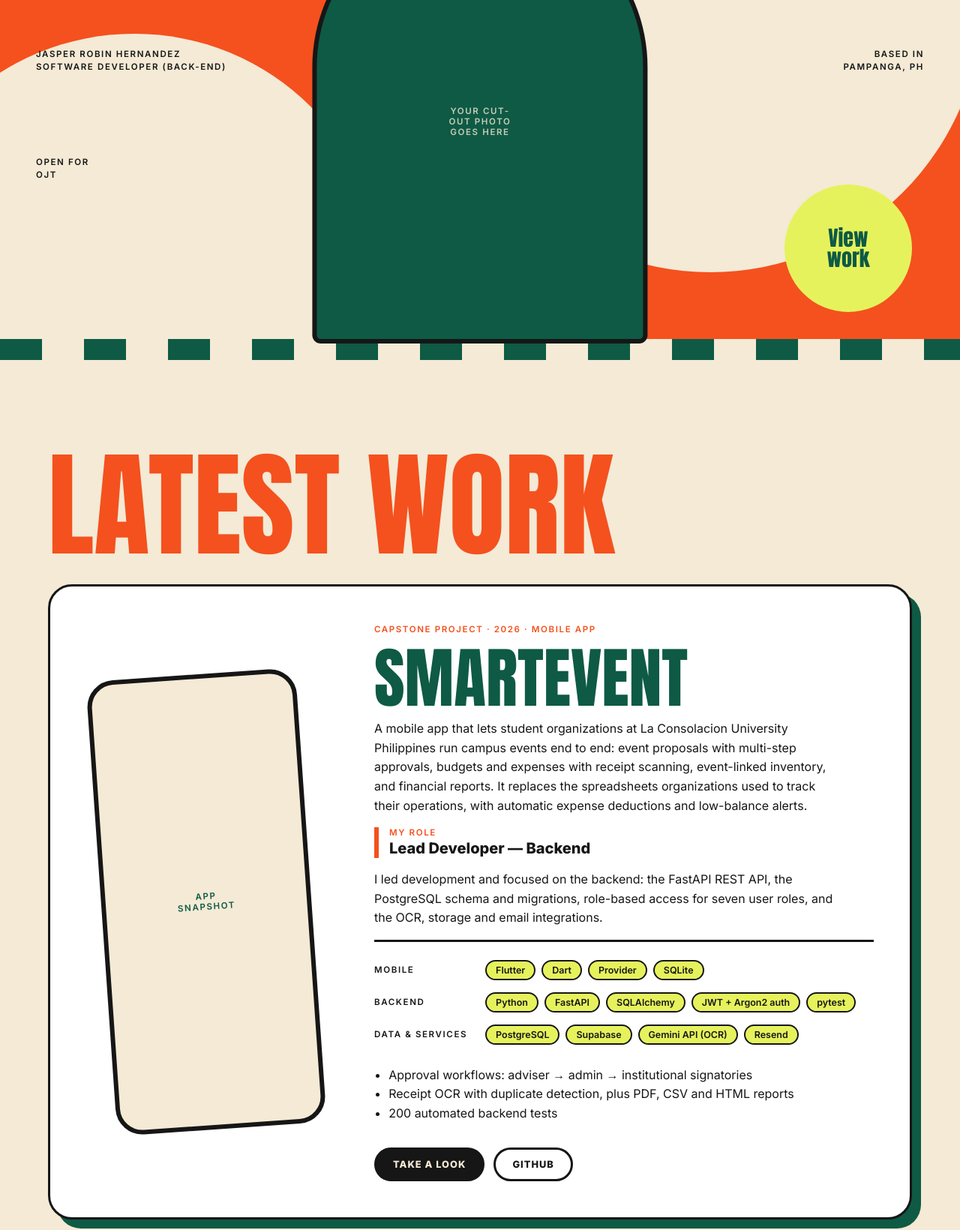
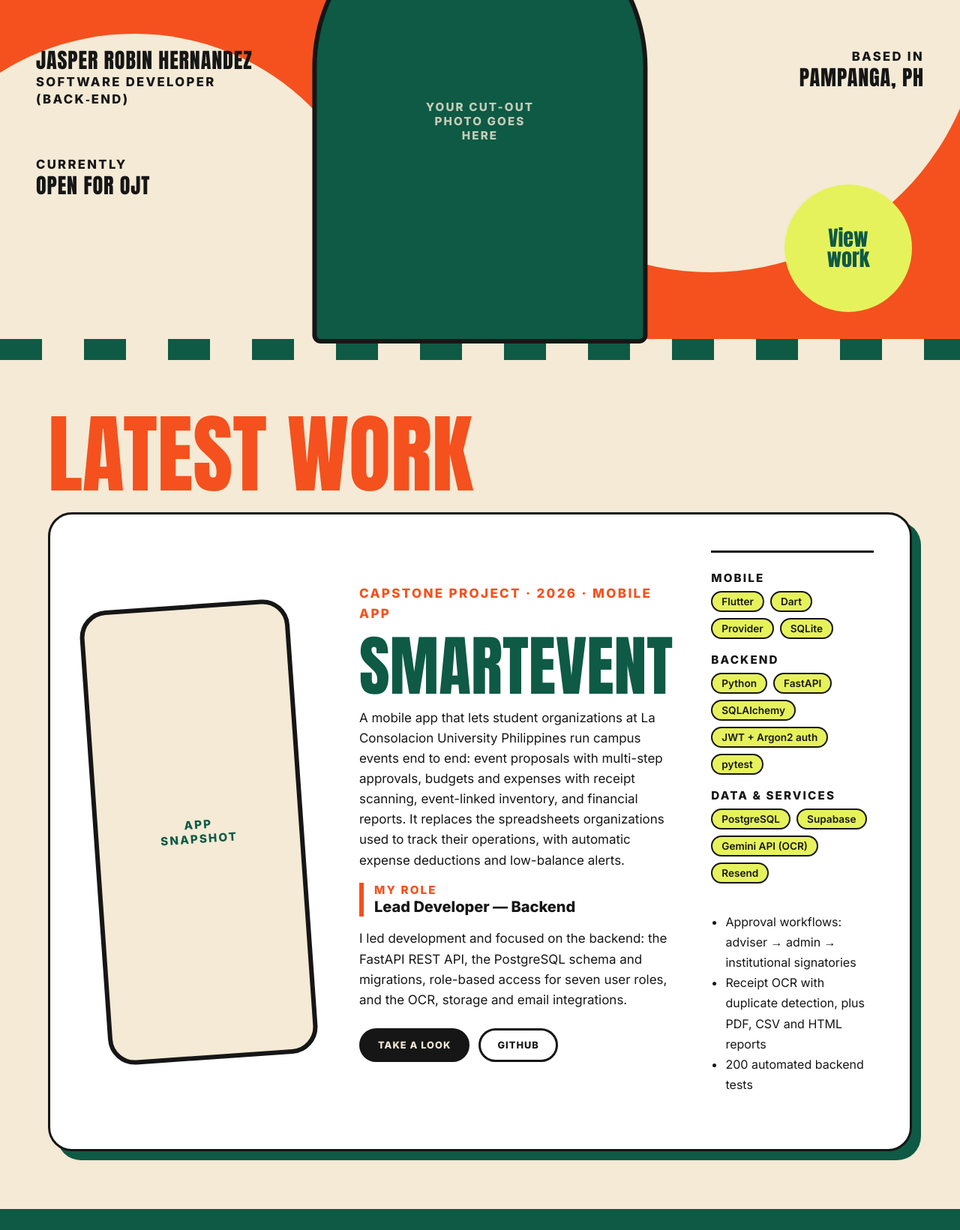
Before and after one commit to hrnndzzzz/MyPortfolio, a plain HTML site: page index.html in a window 1280 px wide. Shown: the part 320-1960 px from the top of the page at 75% size. Drawn offline with Linux system fonts and the light colour scheme.

Commit message:
Tighten spacing, enlarge small text, balance sections
- Cut section padding and title size so each section uses less empty space
- Scale up labels with screen size; hero captions get a bold display line
- Latest Work card splits into two text columns on wide screens
- Tech Stack groups wrap edge to edge; About and Overview use full width
- Hide the floating back-to-top button on the last section

```diff
--- a/index.html
+++ b/index.html
@@ -30,9 +30,9 @@
   <h1 class="display headline">Developer</h1>
   <div class="display headline on-blob" aria-hidden="true">Developer</div>
 
-  <p class="label side l1">Jasper Robin Hernandez<br>Software Developer (Back-end)</p>
-  <p class="label side l2">Open for<br>OJT</p>
-  <p class="label side r1">Based in<br>Pampanga, PH</p>
+  <p class="label side l1"><strong>Jasper Robin Hernandez</strong>Software Developer (Back&#8209;end)</p>
+  <p class="label side l2">Currently<strong>Open for OJT</strong></p>
+  <p class="label side r1">Based in<strong>Pampanga, PH</strong></p>
 
   <!-- shortcut: placeholder shape, swap for <img src="me.png" alt="Jasper Robin Hernandez"> (transparent cut-out) -->
   <div class="portrait" role="img" aria-label="Portrait placeholder"><span class="label">Your cut-out photo goes here</span></div>
@@ -49,11 +49,15 @@
         <div class="phone" role="img" aria-label="SmartEvent app screen placeholder"><span class="label">App snapshot</span></div>
       </div>
       <div class="featured-body">
+       <div class="featured-main">
         <p class="label featured-eyebrow">Capstone project · 2026 · Mobile app</p>
         <h3>SmartEvent</h3>
         <p>A mobile app that lets student organizations at La Consolacion University Philippines run campus events end to end: event proposals with multi-step approvals, budgets and expenses with receipt scanning, event-linked inventory, and financial reports. It replaces the spreadsheets organizations used to track their operations, with automatic expense deductions and low-balance alerts.</p>
         <p class="role"><span class="label">My role</span>Lead Developer — Backend</p>
         <p>I led development and focused on the backend: the FastAPI REST API, the PostgreSQL schema and migrations, role-based access for seven user roles, and the OCR, storage and email integrations.</p>
+        <div class="card-links"><a class="btn dark" href="smartevent.html">Take A Look</a><a class="btn light" href="#">GitHub</a></div>
+       </div>
+       <div class="featured-side">
         <dl class="facts">
           <dt class="label">Mobile</dt><dd><ul class="tags"><li>Flutter</li><li>Dart</li><li>Provider</li><li>SQLite</li></ul></dd>
           <dt class="label">Backend</dt><dd><ul class="tags"><li>Python</li><li>FastAPI</li><li>SQLAlchemy</li><li>JWT + Argon2 auth</li><li>pytest</li></ul></dd>
@@ -64,7 +68,7 @@
           <li>Receipt OCR with duplicate detection, plus PDF, CSV and HTML reports</li>
           <li>200 automated backend tests</li>
         </ul>
-        <div class="card-links"><a class="btn dark" href="smartevent.html">Take A Look</a><a class="btn light" href="#">GitHub</a></div>
+       </div>
       </div>
     </article>
   </section>
@@ -173,7 +177,9 @@
   viewer.querySelector('button').addEventListener('click', () => viewer.close());
   viewer.addEventListener('click', e => { if (e.target === viewer) viewer.close(); });
   const toTop = document.querySelector('.to-top');
-  addEventListener('scroll', () => toTop.classList.toggle('show', scrollY > innerHeight * .6), { passive: true });
+  // hidden at the top and on the last section, where the footer has its own Back to top link
+  const lastSection = document.getElementById('contact');
+  addEventListener('scroll', () => toTop.classList.toggle('show', scrollY > innerHeight * .6 && lastSection.getBoundingClientRect().top > innerHeight * .5), { passive: true });
   const nav = document.querySelector('nav'), btn = nav.querySelector('.menu-btn');
   btn.addEventListener('click', () => btn.setAttribute('aria-expanded', nav.classList.toggle('open')));
   nav.querySelectorAll('ul a').forEach(a => a.addEventListener('click', () => { nav.classList.remove('open'); btn.setAttribute('aria-expanded', false); }));
--- a/styles.css
+++ b/styles.css
@@ -14,7 +14,7 @@ html { scroll-behavior: smooth; }
 body { font-family: var(--sans); color: var(--ink); background: var(--orange); overflow-x: hidden; }
 a { color: inherit; }
 :focus-visible { outline: 3px solid var(--ink); outline-offset: 3px; border-radius: 4px; }
-.label { font-size: .72rem; font-weight: 600; letter-spacing: .14em; text-transform: uppercase; }
+.label { font-size: clamp(.78rem, .68rem + .35vw, .95rem); font-weight: 700; letter-spacing: .14em; text-transform: uppercase; }
 .display { font-family: var(--display); text-transform: uppercase; line-height: .85; font-weight: 400; }
 .stripes { height: 28px; background: repeating-linear-gradient(90deg, var(--green) 0 56px, var(--cream) 56px 112px); }
 
@@ -40,7 +40,8 @@ nav ul a:hover { text-decoration: underline 2px; text-underline-offset: 4px; }
   box-shadow: 0 0 0 6px var(--ink);
 }
 .portrait span { opacity: .8; max-width: 14ch; }
-.side { position: absolute; z-index: 3; line-height: 1.5; }
+.side { position: absolute; z-index: 3; line-height: 1.4; font-size: clamp(.9rem, 1.3vw, 1.35rem); font-weight: 800; max-width: calc(33vw - clamp(16px, 4vw, 48px) - 24px); }
+.side strong { display: block; font-family: var(--display); font-weight: 400; font-size: clamp(1.3rem, 2.2vw, 2.4rem); letter-spacing: .03em; line-height: 1.05; margin-block: 2px; }
 .side.l1 { left: clamp(16px, 4vw, 48px); top: 48%; }
 .side.l2 { left: clamp(16px, 4vw, 48px); top: 66%; color: var(--ink); }
 .side.r1 { right: clamp(16px, 4vw, 48px); top: 48%; text-align: right; color: var(--ink); }
@@ -55,8 +56,8 @@ nav ul a:hover { text-decoration: underline 2px; text-underline-offset: 4px; }
 .hero .stripes { position: absolute; left: 0; right: 0; bottom: 0; z-index: 1; }
 
 /* ---------- shared sections ---------- */
-section { padding: clamp(64px, 10vw, 128px) clamp(16px, 5vw, 64px); }
-.section-title { font-size: clamp(3.5rem, 12vw, 10rem); margin-bottom: 40px; }
+section { padding: clamp(48px, 6vw, 88px) clamp(16px, 5vw, 64px); }
+.section-title { font-size: clamp(3.5rem, 9vw, 7.5rem); margin-bottom: 28px; }
 
 /* ---------- projects ---------- */
 #projects { background: var(--cream); }
@@ -68,7 +69,7 @@ section { padding: clamp(64px, 10vw, 128px) clamp(16px, 5vw, 64px); }
 .card h3 { font-family: var(--display); font-size: 2rem; font-weight: 400; text-transform: uppercase; }
 .card p { line-height: 1.55; }
 .tags { display: flex; flex-wrap: wrap; gap: 8px; list-style: none; padding: 0; }
-.tags li, .pill { background: var(--lime); border: 2px solid var(--ink); border-radius: 999px; padding: 4px 12px; font-size: .78rem; font-weight: 600; }
+.tags li, .pill { background: var(--lime); border: 2px solid var(--ink); border-radius: 999px; padding: 4px 12px; font-size: .85rem; font-weight: 600; }
 .card-links { display: flex; gap: 12px; margin-top: auto; padding-top: 8px; }
 .btn { display: inline-block; padding: 12px 22px; border-radius: 999px; border: 3px solid var(--ink); font-weight: 800; text-decoration: none; text-transform: uppercase; font-size: .8rem; letter-spacing: .08em; transition: transform .2s; }
 .btn:hover { transform: translateY(-2px); }
@@ -77,11 +78,19 @@ section { padding: clamp(64px, 10vw, 128px) clamp(16px, 5vw, 64px); }
 .btn.green { background: var(--green); color: var(--cream); }
 .btn.cream { background: var(--cream); }
 
-.featured { display: grid; grid-template-columns: minmax(0, 320px) 1fr; gap: clamp(32px, 5vw, 64px); align-items: center; background: #fff; border: 3px solid var(--ink); border-radius: 32px; padding: clamp(24px, 4vw, 48px); box-shadow: 12px 12px 0 var(--green); }
+.featured { display: grid; grid-template-columns: minmax(0, 300px) 1fr; gap: clamp(32px, 5vw, 64px); align-items: center; background: #fff; border: 3px solid var(--ink); border-radius: 32px; padding: clamp(24px, 4vw, 48px); box-shadow: 12px 12px 0 var(--green); }
 .featured-shot .phone { max-width: 280px; margin-inline: auto; rotate: -4deg; }
 .featured-eyebrow { color: var(--orange); }
 .featured h3 { font-family: var(--display); font-weight: 400; text-transform: uppercase; font-size: clamp(3rem, 7vw, 5.5rem); line-height: .9; color: var(--green); margin: 8px 0 16px; }
-.featured-body > p { line-height: 1.6; max-width: 62ch; margin-bottom: 16px; }
+.featured-main > p { line-height: 1.6; margin-bottom: 16px; font-size: clamp(1rem, .9rem + .2vw, 1.15rem); }
+.featured-main .card-links { margin-bottom: 24px; }
+.featured-side .highlights { line-height: 1.7; }
+@media (min-width: 1000px) {
+  .featured-body { display: grid; grid-template-columns: 1fr 1fr; gap: clamp(32px, 4vw, 56px); align-items: center; }
+  /* label above its tags, so the tags get the column's full width */
+  .featured-side .facts { margin-top: 0; grid-template-columns: 1fr; gap: 8px; }
+  .featured-side .facts dd { margin-bottom: 10px; }
+}
 .featured .role { border-left: 6px solid var(--orange); padding-left: 14px; font-weight: 800; font-size: 1.25rem; line-height: 1.3; }
 .featured .role .label { display: block; color: var(--orange); }
 .highlights { padding-left: 1.2em; margin-bottom: 24px; line-height: 1.6; }
@@ -89,7 +98,9 @@ section { padding: clamp(64px, 10vw, 128px) clamp(16px, 5vw, 64px); }
 /* ---------- stack ---------- */
 #stack { background: var(--green); color: var(--cream); }
 #stack .section-title { color: var(--lime); }
-.stack-groups { display: grid; grid-template-columns: repeat(auto-fit, minmax(min(100%, 260px), 1fr)); gap: 40px; }
+/* wrapping row: each line of groups stretches edge to edge, so no group sits beside empty space */
+.stack-groups { display: flex; flex-wrap: wrap; gap: 32px 48px; }
+.stack-groups > div { flex: 1 1 320px; }
 .stack-groups h3 { margin-bottom: 18px; }
 .chips { display: flex; flex-wrap: wrap; gap: 12px; list-style: none; padding: 0; }
 .chips li { font-family: var(--display); font-size: clamp(1.3rem, 2.4vw, 1.9rem); text-transform: uppercase; padding: 8px 20px; border-radius: 999px; background: var(--cream); color: var(--green); }
@@ -98,10 +109,11 @@ section { padding: clamp(64px, 10vw, 128px) clamp(16px, 5vw, 64px); }
 
 /* ---------- about ---------- */
 #about { position: relative; overflow: hidden; display: grid; grid-template-columns: repeat(auto-fit, minmax(min(100%, 320px), 1fr)); gap: 48px; align-items: center; }
-.about-blob { aspect-ratio: 1; max-width: 420px; width: 100%; justify-self: center; background: var(--cream); border-radius: 62% 38% 55% 45% / 48% 60% 40% 52%; display: grid; place-items: center; color: var(--green); text-align: center; }
+@media (min-width: 761px) { #about { grid-template-columns: minmax(240px, .8fr) 1.2fr; } }
+.about-blob { aspect-ratio: 1; max-width: 520px; width: 100%; justify-self: center; background: var(--cream); border-radius: 62% 38% 55% 45% / 48% 60% 40% 52%; display: grid; place-items: center; color: var(--green); text-align: center; }
 .about-blob .display { font-size: clamp(4rem, 12vw, 8rem); }
 .about-text h2 { font-size: clamp(3rem, 8vw, 6rem); color: var(--lime); margin-bottom: 24px; }
-.about-text p { font-size: 1.15rem; line-height: 1.6; max-width: 52ch; margin-bottom: 16px; color: var(--ink); }
+.about-text p { font-size: clamp(1.05rem, .9rem + .35vw, 1.3rem); line-height: 1.6; margin-bottom: 16px; color: var(--ink); }
 .about-text .facts { margin-top: 24px; }
 .facts dd .label { font-weight: 600; opacity: .75; }
 
@@ -113,7 +125,7 @@ section { padding: clamp(64px, 10vw, 128px) clamp(16px, 5vw, 64px); }
 .cert-year { font-size: 2.5rem; color: var(--orange); }
 .cert h3 { font-family: var(--display); font-weight: 400; text-transform: uppercase; font-size: clamp(1.4rem, 2.6vw, 2.2rem); line-height: 1.05; }
 .cert .label { margin-top: 6px; }
-.cert-note { margin-top: 10px; line-height: 1.55; max-width: 70ch; }
+.cert-note { margin-top: 10px; line-height: 1.55; max-width: 90ch; }
 .cert-side { display: flex; flex-wrap: wrap; gap: 12px; align-items: center; justify-content: flex-end; }
 .cert-viewer { margin: auto; border: 3px solid var(--ink); border-radius: 24px; padding: 0; max-width: min(92vw, 1000px); background: var(--cream); box-shadow: 10px 10px 0 var(--green); }
 .cert-viewer::backdrop { background: rgb(22 22 22 / .75); }
@@ -126,8 +138,8 @@ section { padding: clamp(64px, 10vw, 128px) clamp(16px, 5vw, 64px); }
 
 /* ---------- contact ---------- */
 #contact { background: var(--lime); text-align: center; }
-#contact .section-title { color: var(--green); font-size: clamp(4rem, 17vw, 15rem); line-height: .95; }
-#contact p { font-size: 1.15rem; max-width: 46ch; margin: 0 auto 32px; line-height: 1.6; }
+#contact .section-title { color: var(--green); font-size: clamp(4rem, 13vw, 11rem); line-height: .95; }
+#contact p { font-size: clamp(1.05rem, .9rem + .45vw, 1.45rem); max-width: 46ch; margin: 0 auto 32px; line-height: 1.6; }
 .contact-row { display: flex; flex-wrap: wrap; justify-content: center; gap: 14px; margin-bottom: 18px; }
 
 footer { background: var(--ink); color: var(--cream); }
@@ -143,7 +155,8 @@ nav.simple ul { display: flex; margin-right: 0; }
 #overview { background: var(--cream); }
 #overview .section-title { color: var(--orange); }
 .overview-grid { display: grid; grid-template-columns: repeat(auto-fit, minmax(min(100%, 320px), 1fr)); gap: 48px; }
-.overview-grid > div > p { font-size: 1.15rem; line-height: 1.6; max-width: 52ch; margin-bottom: 16px; }
+@media (min-width: 761px) { .overview-grid { grid-template-columns: 1.2fr 1fr; } }
+.overview-grid > div > p { font-size: clamp(1.05rem, .9rem + .35vw, 1.3rem); line-height: 1.6; margin-bottom: 16px; }
 .facts { display: grid; grid-template-columns: auto 1fr; gap: 16px 24px; align-items: center; border-top: 3px solid var(--ink); padding-top: 24px; margin-bottom: 28px; }
 .facts dd { font-weight: 600; }
 #snapshots { background: var(--green); color: var(--cream); }
@@ -172,6 +185,7 @@ nav.simple ul { display: flex; margin-right: 0; }
   .side.l1 { top: 34%; }
   .side.r1 { top: 42%; }
   .side.l2 { display: none; }
+  .side { max-width: 58vw; }
   .portrait { width: 62vw; }
   .cta-circle { bottom: 48px; }
   .cert { grid-template-columns: 1fr; gap: 10px; justify-items: start; }
```
Also changed, not shown: smartevent.html (+6 -4 lines).
